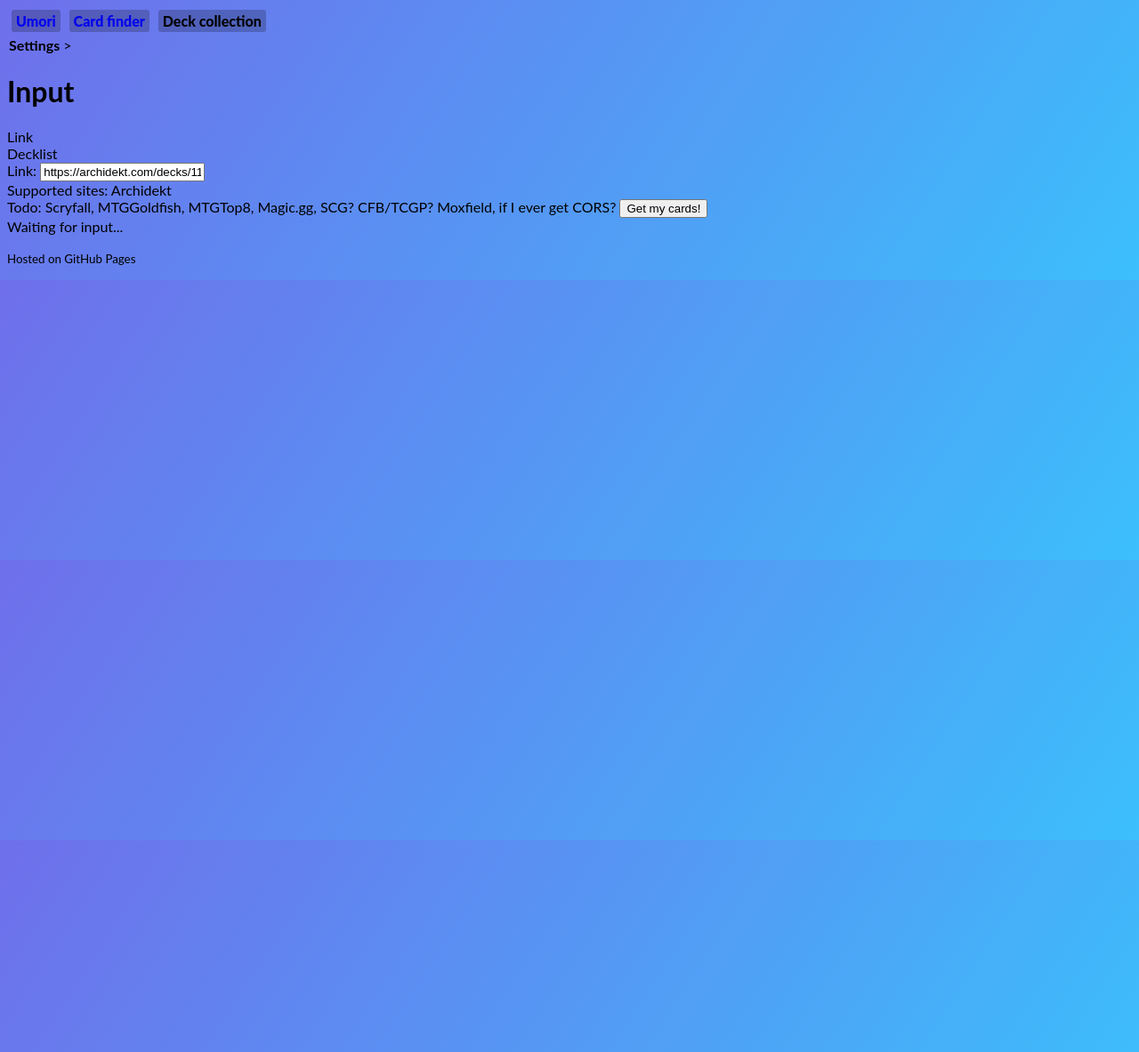
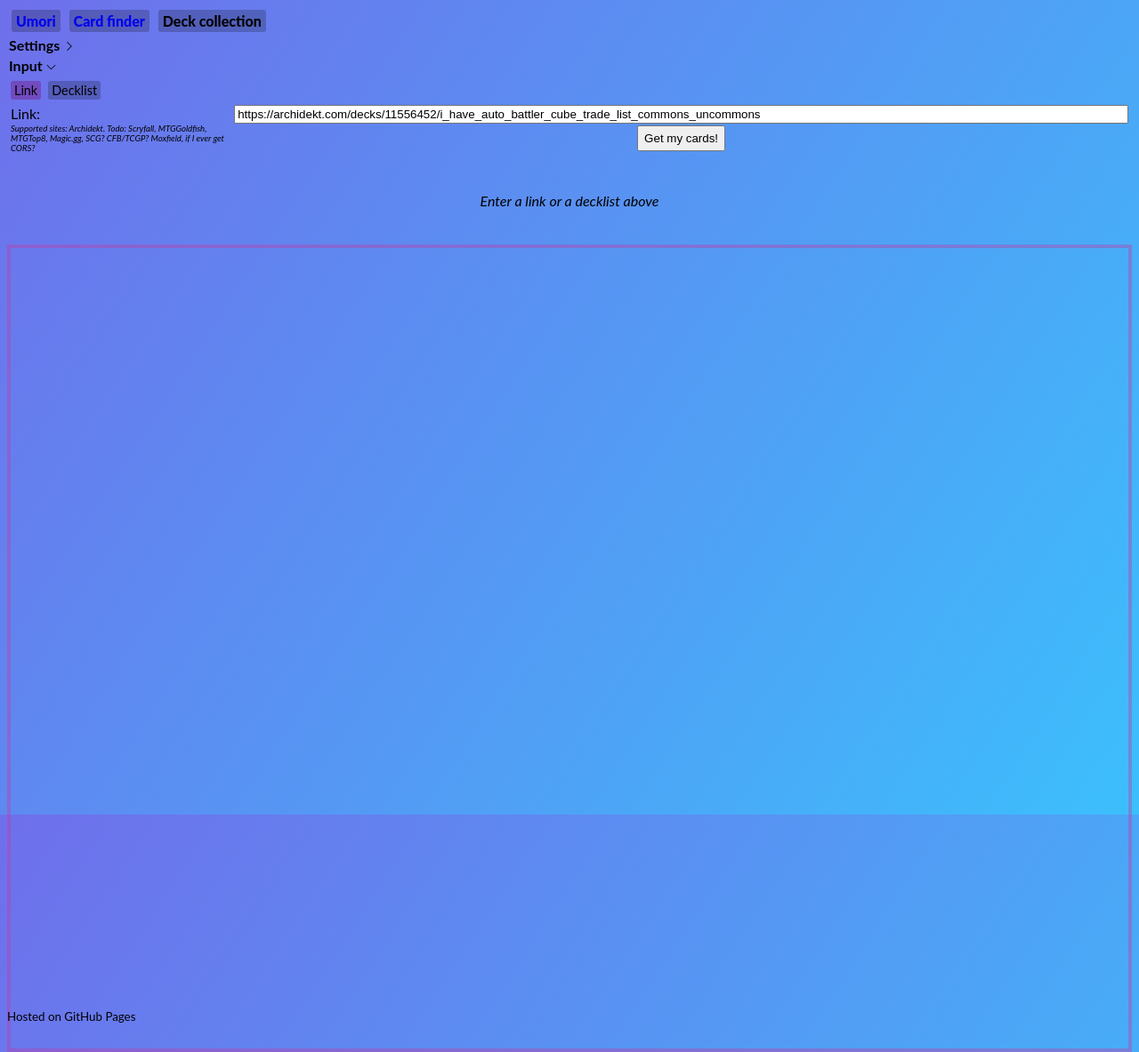
Before and after one commit to NCMulder/mtg-webscripts, a Jekyll site: the page built from cards-by-set.html, in a window 1280 px wide. Shown: the whole page at 89% size. Built offline with Jekyll 4.4.1, drawn with Linux system fonts in a browser that asks for light colours; a script that is not in the unit is left out.

Commit message:
CSS changes to settings, input. Need to look into scss, cleaning the CSS file.

```diff
--- a/assets/css/style.css
+++ b/assets/css/style.css
@@ -6,13 +6,26 @@ div {
 body {
     background-image: linear-gradient(123deg, #6f6feb, #3cbffc);
     font-family: Lato, Verdana, Geneva, Tahoma, sans-serif;
-    height: 100%
+    height: 100vh;
 }
 
 /* input {
     min-width: 300px;
     padding: auto;
 } */
+
+/* .expandable {
+    display: none;
+} */
+
+.expandable:not(.expanded) {
+    display: none !important;
+}
+
+.footnote {
+    font-size: 0.6em;
+    font-style: italic;
+}
 
 .header {
     display: flex;
@@ -22,6 +35,7 @@ body {
 
 .section-header {
     display: flex;
+    cursor: pointer;
 }
 
 .section-header>h4 {
@@ -38,7 +52,16 @@ body {
 
 .section-expander.expanded>span {
     rotate: 90deg;
+    margin: 4px 2px;
+}
+
+.section-expander>span {
+    justify-content: center;
+    align-items: center;
+    margin: 0px 2px;
+    rotate: 0deg;
     transition: linear 0.1s;
+    display: block;
 }
 
 .header div {
@@ -46,6 +69,7 @@ body {
     margin: 3px 5px;
     padding: 3px 5px;
     background: rgba(1, 1, 1, 0.212);
+    cursor: pointer;
 }
 
 .header div:hover {
@@ -102,3 +126,65 @@ body {
     grid-column: 1 / 5;
     margin: 1px auto;
 }
+
+#input-modes {
+    display: flex;
+}
+
+#input-modes > div {
+    padding: 2px 4px;
+    margin: 2px 4px;
+    background: rgba(1, 1, 1, 0.212);
+    border-radius: 3px;
+    font-size: 0.9em;
+}
+
+#input-modes > div:hover {
+    background: rgba(1, 1, 1, 0.377);
+    cursor: pointer;
+}
+
+#input-modes > div.active {
+    background: rgba(124, 8, 118, 0.377);
+}
+
+.input-container {
+    padding: 4px 4px;
+    /* display: flex; */
+    display: grid;
+    grid-template-columns: 2fr 8fr;
+}
+
+.input-container input[type="submit"] {
+    /* width: 80%; */
+    display: inline-flex;
+    margin: 2px auto;
+    right: 0;
+}
+
+#input-link {
+    display: grid;
+    grid-template-columns: 2fr 8fr;
+}
+
+#card-results {
+    /* display: flex; */
+    height: 100%;
+    width: 100%;
+}
+
+#results-progress {
+    margin: 40px 0px;
+    display: flex;
+    justify-content: center;
+    align-items: center;
+    width: 100%;
+    font-style: italic;
+}
+
+#results {
+    /* display: flex; */
+    height: 100%;
+    overflow-y: scroll;
+    border: 4px solid rgba(189, 60, 167, 0.404)
+}
--- a/cards-by-set.html
+++ b/cards-by-set.html
@@ -3,11 +3,17 @@ layout: default
 title-tag: Nielsch hates Archidekt
 ---
     <div id="settings" class="settings">
-        <div class="section-header">
+        <div class="section-header"  onclick="expandSection('settings-content', this)">
             <h4>Settings</h4>
-            <div class="section-expander" onclick="expandSection('settings-content', this)"><span>></span></div>
+            <div class="section-expander">
+                <span>
+                    <svg fill="#000000" height="10px" width="10px" version="1.1" id="Layer_1" xmlns="http://www.w3.org/2000/svg" xmlns:xlink="http://www.w3.org/1999/xlink" viewBox="0 0 330 330" xml:space="preserve">
+                        <path id="XMLID_222_" d="M250.606,154.389l-150-149.996c-5.857-5.858-15.355-5.858-21.213,0.001  c-5.857,5.858-5.857,15.355,0.001,21.213l139.393,139.39L79.393,304.394c-5.857,5.858-5.857,15.355,0.001,21.213  C82.322,328.536,86.161,330,90,330s7.678-1.464,10.607-4.394l149.999-150.004c2.814-2.813,4.394-6.628,4.394-10.606  C255,161.018,253.42,157.202,250.606,154.389z"/>
+                    </svg>
+                </span>
             </div>
-        <div id="settings-content" class="hidden">
+        </div>
+        <div id="settings-content" class="expandable">
             <div id="settings-toggles">
                 <div id="settings-ignore-basics">
                     <input id="ib-cb-ignore" type="checkbox" checked onclick="toggleIgnoreBasics()"><label>Ignore basics</label>
@@ -36,38 +42,50 @@ title-tag: Nielsch hates Archidekt
         </div>
     </div>
     <div id="query-input">
-        <h1>Input</h1>
-        <div id="input-header-link" onclick="changeInput('link')">Link</div>
+        <div class="section-header" onclick="expandSection('input-values', this)">
+            <h4>Input</h4>
+            <div class="section-expander expanded">
+                <span>
+                    <svg fill="#000000" height="10px" width="10px" version="1.1" id="Layer_1" xmlns="http://www.w3.org/2000/svg" xmlns:xlink="http://www.w3.org/1999/xlink" viewBox="0 0 330 330" xml:space="preserve">
+                        <path id="XMLID_222_" d="M250.606,154.389l-150-149.996c-5.857-5.858-15.355-5.858-21.213,0.001  c-5.857,5.858-5.857,15.355,0.001,21.213l139.393,139.39L79.393,304.394c-5.857,5.858-5.857,15.355,0.001,21.213  C82.322,328.536,86.161,330,90,330s7.678-1.464,10.607-4.394l149.999-150.004c2.814-2.813,4.394-6.628,4.394-10.606  C255,161.018,253.42,157.202,250.606,154.389z"/>
+                    </svg>
+                </span>
+            </div>
+        </div>
+        <div id="input-values" class="expandable expanded">
+            <div id="input-modes">
+                <div id="input-header-link" onclick="changeInput('link')" class="active">Link</div>
                 <div id="input-header-decklist" onclick="changeInput('decklist')">Decklist</div>
-        <div id="input-link">
+            </div>
+            <div id="input-link" class="input-container expandable expanded">
                 Link:
-            <input id="cardlist-url" type="url" hint="Archidekt/Moxfield url" value="https://archidekt.com/decks/11556452/i_have_auto_battler_cube_trade_list_commons_uncommons"><br />
-            Supported sites: Archidekt<br />
-            Todo: Scryfall, MTGGoldfish, MTGTop8, Magic.gg, SCG? CFB/TCGP? Moxfield, if I ever get CORS?
+                <input id="cardlist-url" type="url" hint="Archidekt/Moxfield url" value="https://archidekt.com/decks/11556452/i_have_auto_battler_cube_trade_list_commons_uncommons">
+                <span class="footnote">Supported sites: Archidekt. Todo: Scryfall, MTGGoldfish, MTGTop8, Magic.gg, SCG? CFB/TCGP? Moxfield, if I ever get CORS?</span>
                 <input type="submit" value="Get my cards!" onclick="getCards('link')">
             </div>
-        <div id="input-decklist" style="display: none">
-            <textarea id="decklist-input" rows="20" cols="40"></textarea>
+            <div id="input-decklist"  class="input-container expandable">
+                Decklist:
+                <textarea id="decklist-input" rows="20" cols="40" placeholder="4 Lightning Bolt&#10;Channel&#10;+1 Mace"></textarea>
+                <div class="footnote">Accepts most decklist formats. Ignores count.</div>
                 <div>
                     <input type="submit" value="Paste decklist" onclick="pasteClipboard()">
                     <input type="submit" value="Get my cards!" onclick="getCards('decklist')">
                 </div>
             </div>
         </div>
+    </div>
     <div id="card-results">
-        <div id="progress">
-            Waiting for input...
+        <div id="results-progress">
+            Enter a link or a decklist above
         </div>
-        <div id="results">
+        <div id="results"></div>
     </div>
 
 
     <script>
         function expandSection(sectionID, e) {
-            // document.querySelector(`#${sectionID}`).classList.add("expanded");
-            document.querySelector(`#${sectionID}`).classList.toggle("hidden");
-            e.classList.toggle("expanded");
-            console.log(e);
+            document.querySelector(`#${sectionID}`).classList.toggle("expanded");
+            e.querySelector('.section-expander').classList.toggle("expanded");
         }
 
         let cardlist = [
@@ -129,12 +147,16 @@ title-tag: Nielsch hates Archidekt
         function changeInput(mode){
             switch(mode){
                 case 'link':
-                    document.querySelector('#input-decklist').style.display = 'none';
-                    document.querySelector('#input-link').style.display = 'block';
+                    document.querySelector('#input-header-link').classList.add("active");
+                    document.querySelector('#input-header-decklist').classList.remove("active");
+                    document.querySelector('#input-link').classList.add("expanded");
+                    document.querySelector('#input-decklist').classList.remove("expanded");
                     break;
                 case 'decklist':
-                    document.querySelector('#input-link').style.display = 'none';
-                    document.querySelector('#input-decklist').style.display = 'block';
+                    document.querySelector('#input-header-decklist').classList.add("active");
+                    document.querySelector('#input-header-link').classList.remove("active");
+                    document.querySelector('#input-decklist').classList.add("expanded");
+                    document.querySelector('#input-link').classList.remove("expanded");
                     break;
                 default:
                     console.log(`Sorry, input mode "${mode}" not supported`);
@@ -231,7 +253,7 @@ title-tag: Nielsch hates Archidekt
                     cardsDiv.appendChild(imgADiv);
                 })
                 setDiv.appendChild(titleADiv);
-                setDiv.appendChild(typeDiv);
+                // setDiv.appendChild(typeDiv);
                 setDiv.appendChild(cardsDiv);
                 document.getElementById("results").appendChild(setDiv);
             })
```
Also changed, not shown: other parts of cards-by-set.html (+6 -6 lines). Lines whose indentation alone changed are shown as unchanged.
